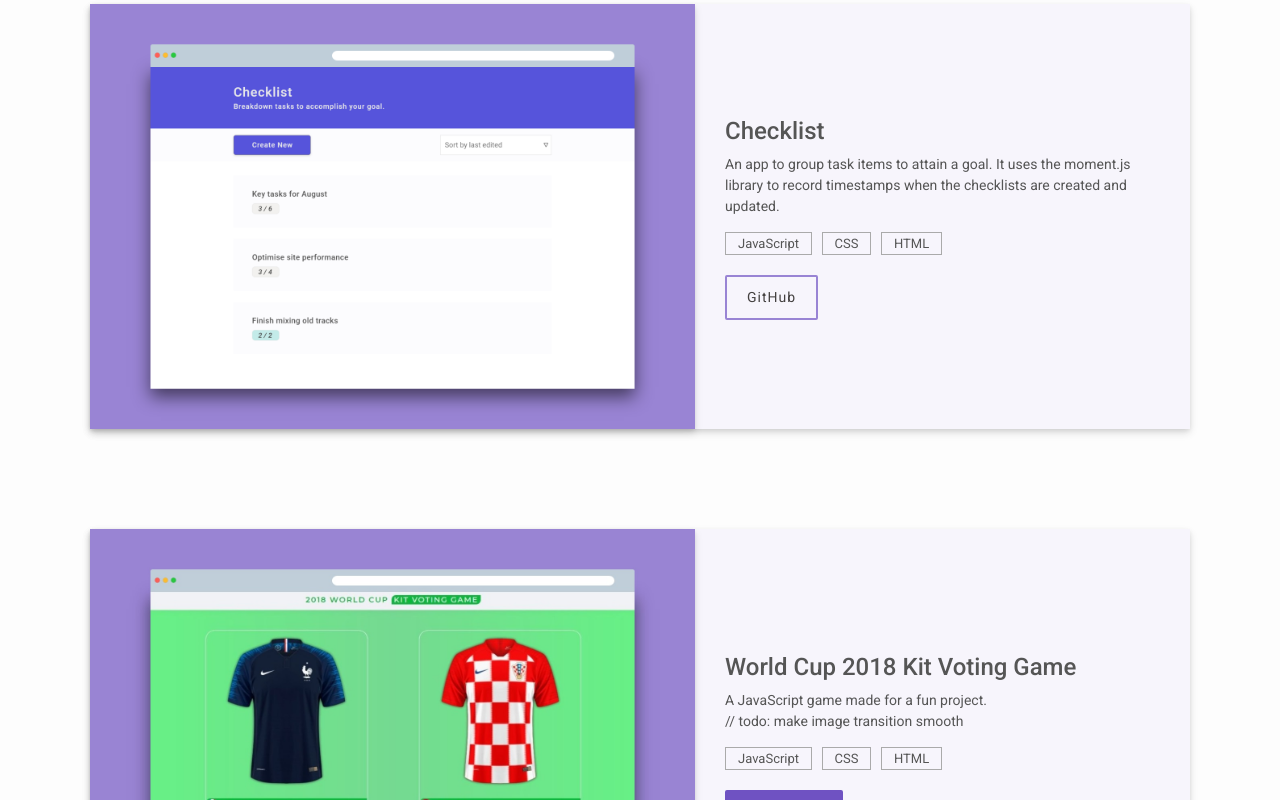
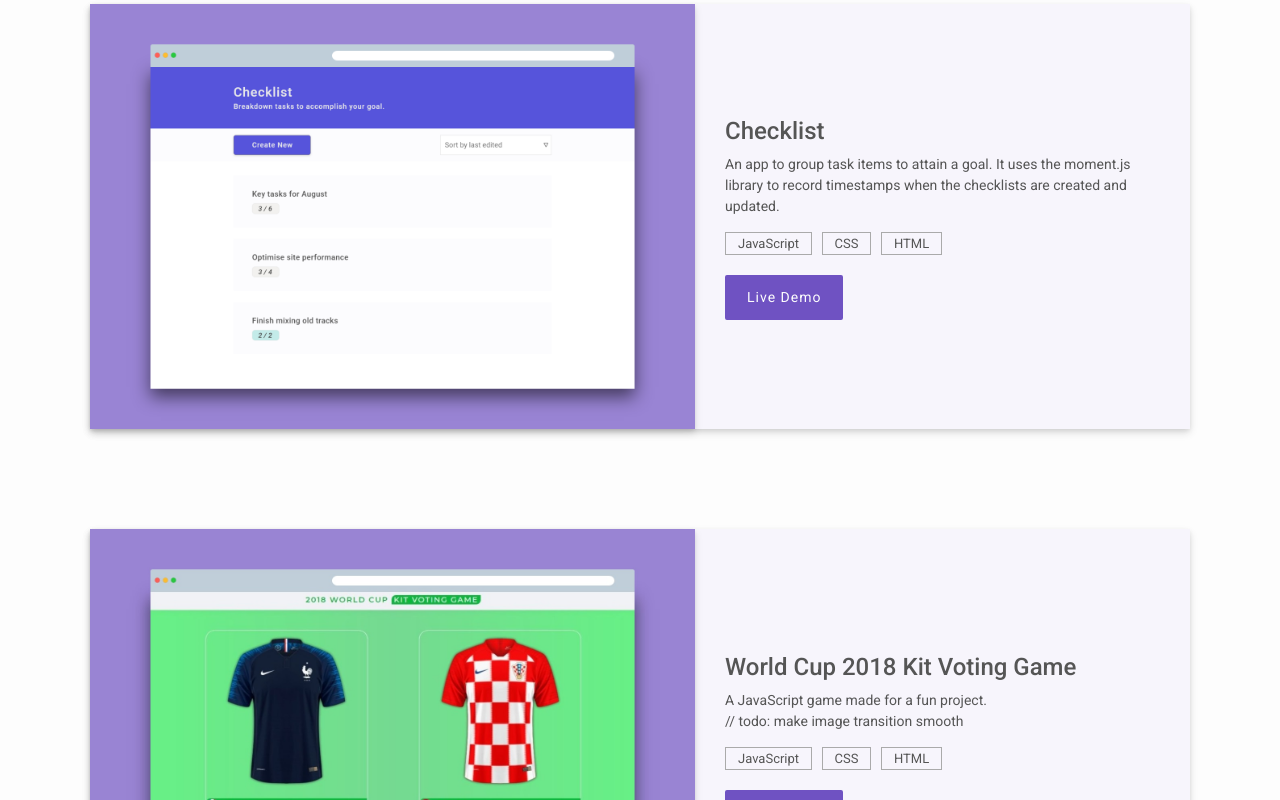
Before and after one commit to nabnmgr/portfolio, a website: page index.html in a window 1280 px wide. Shown: the part 1526-2326 px from the top of the page. Drawn offline with nearby package versions, Linux system fonts and the light colour scheme.

Commit message:
fixed incorrect links

```diff
--- a/index.html
+++ b/index.html
@@ -19,7 +19,8 @@
 <body>
   <div class="hero-section container">
     <header>
-      <img src="img/logo.png" alt="Nabin Purja" class="logo">
+      <a href="/"><img src="img/logo.png" alt="Nabin Purja" class="logo"></a>
+
       <ul class="nav">
         <li class="nav__item">
           <a href="" class="nav__link to-projects">Projects</a>
@@ -85,8 +86,8 @@
         <br>
         <p>
           After recently completing my
-          <span class="highlight">Computer Science</span> degree, my goal now is to specialise in web development. I'm eager to expand my skill set
-          by constantly working on exciting projects.
+          <span class="highlight">Computer Science</span> degree, my goal now is to specialise in web development. I'm eager
+          to expand my skill set by constantly working on exciting projects.
         </p>
         <br>
         <p>
@@ -135,7 +136,8 @@
             <span>CSS</span>
             <span>HTML</span>
           </p>
-          <a href="https://github.com/nabnmgr/project18" target="_blank" rel="noopener" class="btn btn--white">GitHub</a>
+          <a href="https://checklist-nabinpurja.netlify.com" target="_blank" rel="noopener" class="btn btn--purple">Live
+            Demo</a>
         </div>
       </div>
 
```
Also changed, not shown: 1 other file.
